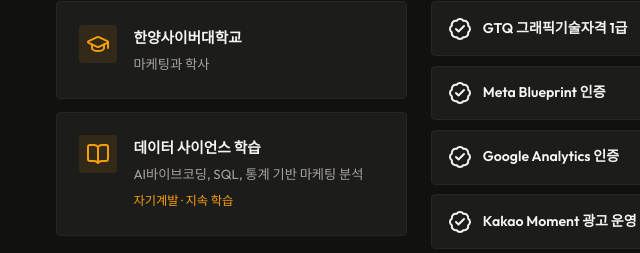
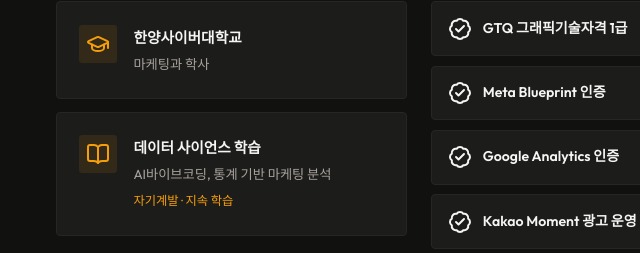
Before and after one commit to TroyPark/portfolio, a plain HTML site: page index.html in a window 1280 px wide. Shown: the part 5820-6073 px from the top of the page, 34-674 px from the left. Drawn offline with nearby package versions, Linux system fonts and the light colour scheme.

Commit message:
Update index.html

```diff
--- a/index.html
+++ b/index.html
@@ -383,7 +383,7 @@
           <div class="edu-card">
             <div class="edu-icon"><i data-lucide="book-open"></i></div>
             <div><strong>데이터 사이언스 학습</strong>
-              <p>AI바이브코딩, SQL, 통계 기반 마케팅 분석</p><small>자기계발 · 지속 학습</small>
+              <p>AI바이브코딩, 통계 기반 마케팅 분석</p><small>자기계발 · 지속 학습</small>
             </div>
           </div>
         </div>
```
